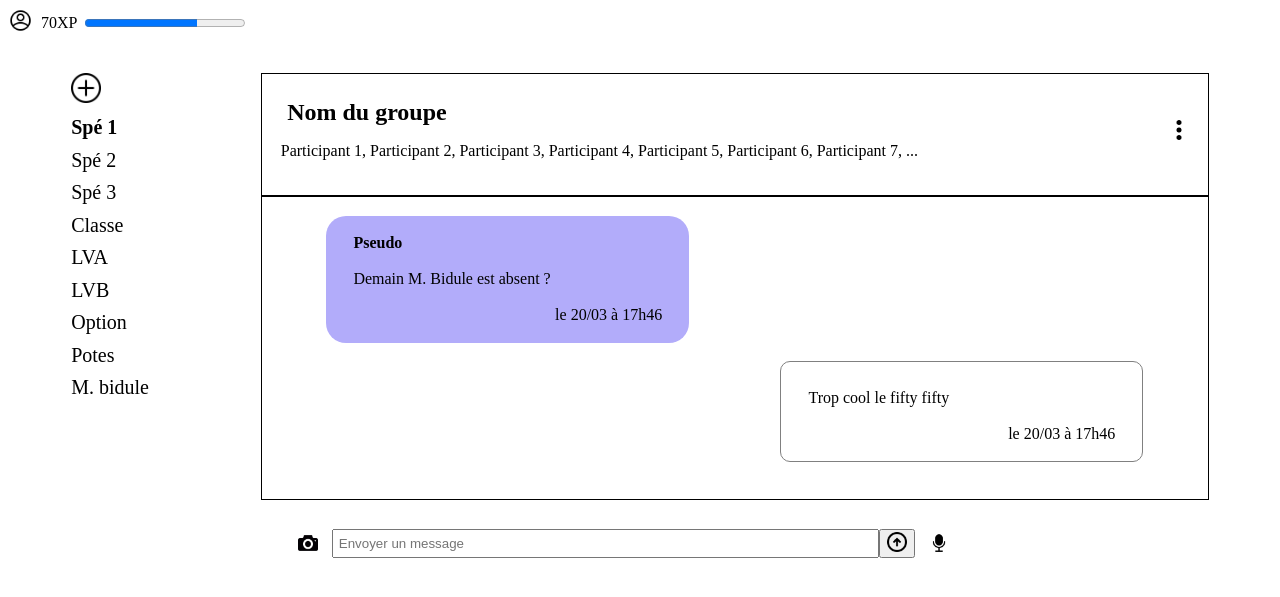
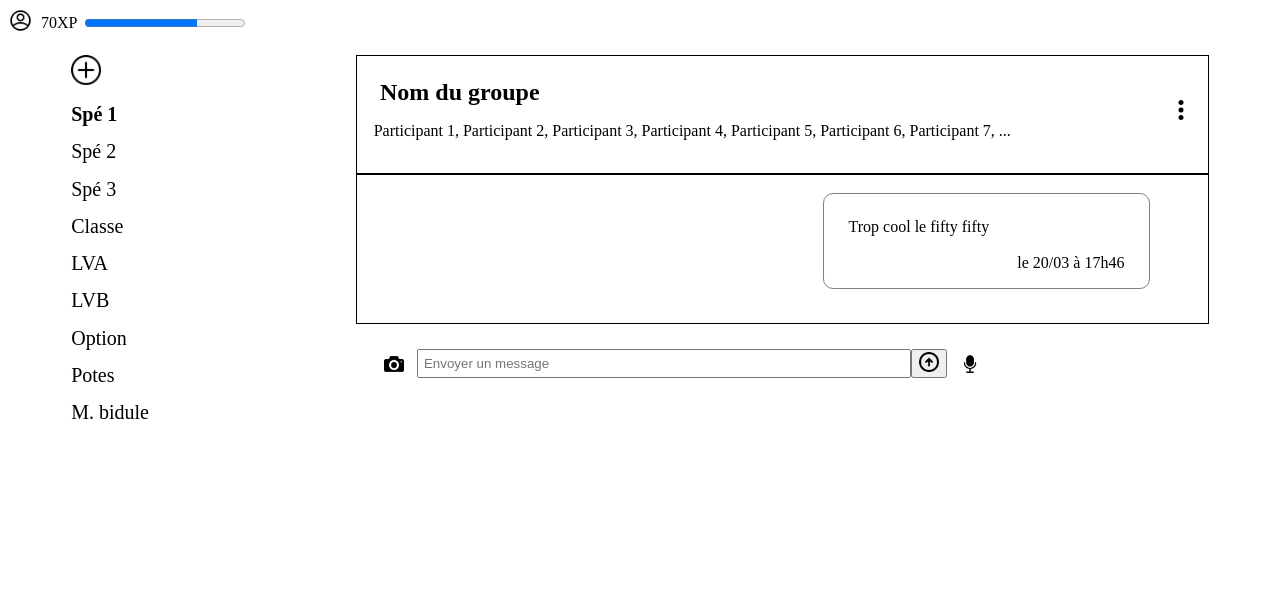
Before and after one commit to Key4School/Key4School, a Flask app: page /messages/ in a window 1280 px wide. Shown: the top 597 px of the page. Run offline with Flask 2, Linux system fonts and the light colour scheme; data that the repository does not hold is empty; some libraries are stand-ins or nearby versions.

Commit message:
correction date message

```diff
--- a/main.py
+++ b/main.py
@@ -55,8 +55,8 @@ def accueil2():
 @app.route('/messages/', methods=['POST', 'GET'])
 def messages():
     if request.method == 'GET':
-        msgDb = db_messages.find({'id-groupe' :'quand on l\'aura'})
-        return render_template("messages.html", msgDb = msgDb)
+        msgDb = db_messages.find({'id-groupe': 'quand on l\'aura'})
+        return render_template("messages.html", msgDb=msgDb)
 
     elif request.method == 'POST':
         db_messages.insert_one({"id-groupe": "quand on l'aura", "id-utilisateur": "quand on l'aura",
--- a/static/styles/style.css
+++ b/static/styles/style.css
@@ -198,6 +198,7 @@ h2{
 .contentmessage{
   display: flex;
   justify-content:space-between;
+  height:90%;
 }
 .nomgroupe{
   width: 25%;
@@ -208,13 +209,12 @@ h2{
   font-size: 20px;
 }
 .titreetmsg{
-  min-width: 75%;
-  max-width: 75%;
+  width:75%;
   margin-right: 5%;
   height: 100%;
 }
 .messages{
-  min-width: 75%;
+  height:40%;
   border: 1px solid black;
   padding:2%;
 }
--- a/templates/messages.html
+++ b/templates/messages.html
@@ -28,7 +28,7 @@
     <!-- barre de progression -->
     <progress value="70" max="100">70 %</progress>
   </div>
-  <br /><br /><!-- des saut a la ligne -->
+  <br />
   <!-- div qui contient tt le reste de la page avec les messages et l'affichage des groupe -->
   <div class="contentmessage">
     <!-- div pour afficher tout les groupes -->
@@ -102,21 +102,7 @@
         <a href="messages.html"><img src="{{url_for('static',filename='image/3points.png')}}" style="width: 20px;height:auto;margin-bottom:5px;" /></a>
       </div>
       <!-- div avec les message, le overflow est activer pour pouvoir defiler tt les msg -->
-      <div class="messages" style="box-sizing: border-box;overflow-y: auto;height:50%;">
-        <!--msg venant d'un participant du groupe (a gauche)-->
-        <div class="participantmsg" style="background-color:#b2acfa;">
-          <!-- son pseudo -->
-          <p style="font-weight: bold;margin:0px">Pseudo</p>
-          <br>
-          <!-- son msg -->
-          <p style="margin:0px">
-            Demain M. Bidule est absent ?
-          </p>
-          <br />
-          <!-- la date -->
-          <p class="date" style="margin:0px;text-align:right;">le 20/03 à 17h46</p>
-        </div>
-        <!--msg venant d'un participant du groupe (a gauche)-->
+      <div class="messages" style="box-sizing: border-box;overflow-y: auto;">
         {% for content in msgDb%} <!--Pour chaque message -->
         <div class="participantmsg" style="background-color:#8dd7cf;">
           <p style="font-weight: bold;margin:0px">{{content['id-utilisateur']}}</p>
@@ -125,7 +111,7 @@
             {{content['contenu']}} <!--On affiche le contenu du message -->
           </p>
           <br>
-          <p class="date" style="margin:0px;text-align:right;">{{content['date-envoi']}}</p>
+          <p class="date" style="margin:0px;text-align:right;">le {{content['date-envoi'].day}}/{{content['date-envoi'].month}} à {{content['date-envoi'].hour}}h{{content['date-envoi'].minute}}</p>
         </div>
         {%endfor%}
         <!-- msg ecrit par moi (a droite) -->
```
